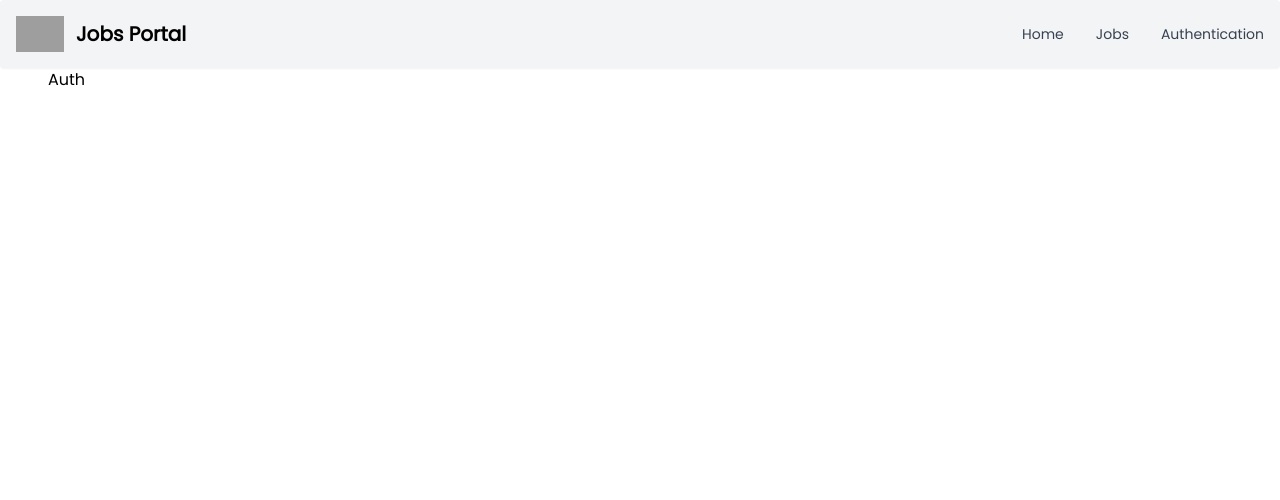
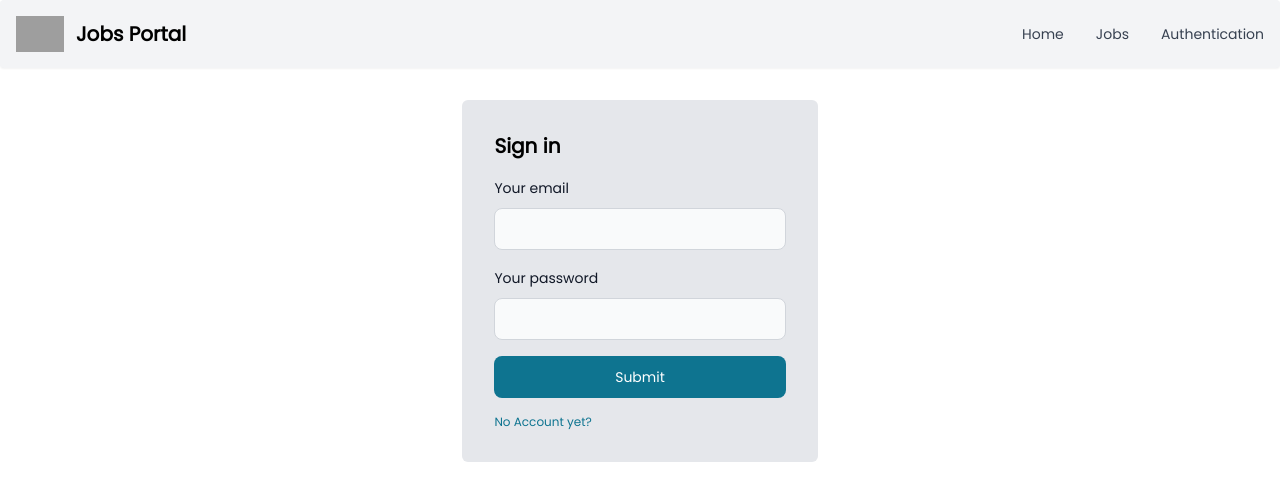
Before and after one commit to Lambertn33/jobs-app, a React (Vite) app: page /auth in a window 1280 px wide. Shown: the top 500 px of the page. Built offline with nearby package versions, Linux system fonts and the light colour scheme; no server answers; grey boxes are pictures that could not be loaded; the HTML template or start-up script is replaced by a standard one.

Commit message:
feat: prepare auth form and endpoints

```diff
--- a/package.json
+++ b/package.json
@@ -14,6 +14,7 @@
     "@reduxjs/toolkit": "^2.0.1",
     "@supabase/supabase-js": "^2.39.1",
     "axios": "^1.6.2",
+    "bcryptjs": "^2.4.3",
     "flowbite-react": "^0.7.2",
     "react": "^18.2.0",
     "react-dom": "^18.2.0",
@@ -22,6 +23,7 @@
     "react-router-dom": "^5.3.4"
   },
   "devDependencies": {
+    "@types/bcryptjs": "^2.4.6",
     "@types/react": "^18.2.43",
     "@types/react-dom": "^18.2.17",
     "@types/react-router-dom": "^5.3.3",
--- /dev/null
+++ b/src/api/users.ts
@@ -0,0 +1,35 @@
+import { supabase } from "@/helpers/supabase";
+
+interface userInterface {
+  id?: number;
+  names: string;
+  email: string;
+  password?: string;
+}
+
+export const register = async (newUserData: userInterface) => {
+  const { email, names, password } = newUserData;
+  const { data, error } = await supabase
+    .from("users")
+    .insert([
+      {
+        names,
+        email,
+        password,
+      },
+    ])
+    .select();
+  return { data, error };
+};
+
+export const login = async (userData: userInterface) => {
+  const { data } = await supabase
+    .from("users")
+    .select("*")
+    .eq("email", userData.email)
+    .eq("password", userData.password);
+  return data;
+};
+
+export const verifyEmail = async (email: string) =>
+  await supabase.from("users").select("*").eq("email", email);
--- /dev/null
+++ b/src/components/auth/AuthForm.tsx
@@ -0,0 +1,88 @@
+import { useState } from "react";
+
+import { Label, TextInput, Button } from "flowbite-react";
+
+interface userInterface {
+  names: string;
+  email: string;
+  password: string;
+}
+
+export const AuthForm = () => {
+  const [isLoginMode, setIsLoginMode] = useState(true);
+  const [userInputs, setUserInputs] = useState<userInterface>({
+    email: "",
+    names: "",
+    password: "",
+  });
+
+  const changeInputHandler = (input: string, value: string) => {
+    setUserInputs((prevState) => ({
+      ...prevState,
+      [input]: value,
+    }));
+  };
+
+  const toggleMode = () => setIsLoginMode(!isLoginMode);
+
+  return (
+    <div className="w-full h-full py-8">
+      <form className="flex max-w-full sm:max-w-full md:max-w-[30%] mx-auto flex-col gap-4 bg-gray-200 p-8 rounded-md">
+        <div className="flex flex-col">
+          <h2 className="font-semibold text-xl">
+            Sign {isLoginMode ? "in" : "up"}
+          </h2>
+        </div>
+
+        {!isLoginMode && (
+          <div>
+            <div className="mb-2 block">
+              <Label htmlFor="names" value="Your names" />
+            </div>
+            <TextInput
+              id="names"
+              type="text"
+              required
+              value={userInputs.names}
+              onChange={(e) => changeInputHandler("names", e.target.value)}
+            />
+          </div>
+        )}
+
+        <div>
+          <div className="mb-2 block">
+            <Label htmlFor="email" value="Your email" />
+          </div>
+          <TextInput
+            id="email"
+            type="email"
+            required
+            value={userInputs.email}
+            onChange={(e) => changeInputHandler("email", e.target.value)}
+          />
+        </div>
+
+        <div>
+          <div className="mb-2 block">
+            <Label htmlFor="password" value="Your password" />
+          </div>
+          <TextInput
+            id="password"
+            type="password"
+            value={userInputs.password}
+            onChange={(e) => changeInputHandler("password", e.target.value)}
+            required
+          />
+        </div>
+
+        <Button type="submit">Submit</Button>
+        <span
+          onClick={toggleMode}
+          className="text-xs cursor-pointer text-[#0e7490]"
+        >
+          {isLoginMode ? "No Account yet?" : "Already have an account?"}
+        </span>
+      </form>
+    </div>
+  );
+};
--- a/src/components/index.ts
+++ b/src/components/index.ts
@@ -1,4 +1,6 @@
 import { AppNavbar } from "./AppNavbar";
+
+import { AuthForm } from "./auth/AuthForm";
 
 import { JobsList } from "./jobs/JobsList";
 
@@ -6,4 +8,4 @@ import { JobDetails } from "./jobs/JobDetails";
 
 import { JobsFilter } from "./jobs/JobsFilter";
 
-export { AppNavbar, JobsList, JobDetails, JobsFilter };
+export { AppNavbar, JobsList, JobDetails, JobsFilter, AuthForm };
--- a/src/pages/Auth.tsx
+++ b/src/pages/Auth.tsx
@@ -1,5 +1,9 @@
+import { AuthForm } from "@/components";
+
 export const Auth = () => {
   return (
-    <div>Auth</div>
-  )
-}
+    <div>
+      <AuthForm />
+    </div>
+  );
+};
```
Also changed, not shown: 1 other file (tests, documents, lock files or other folders).
